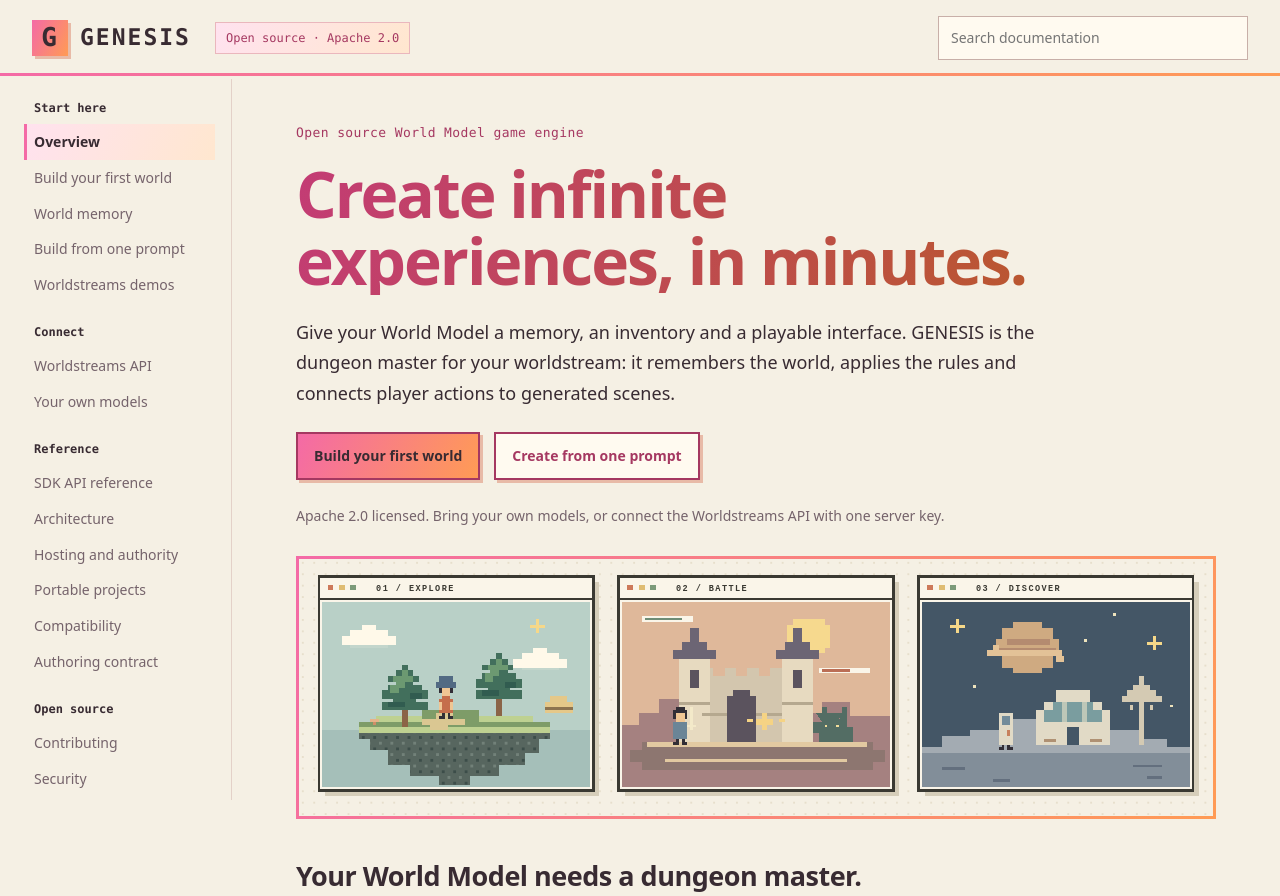
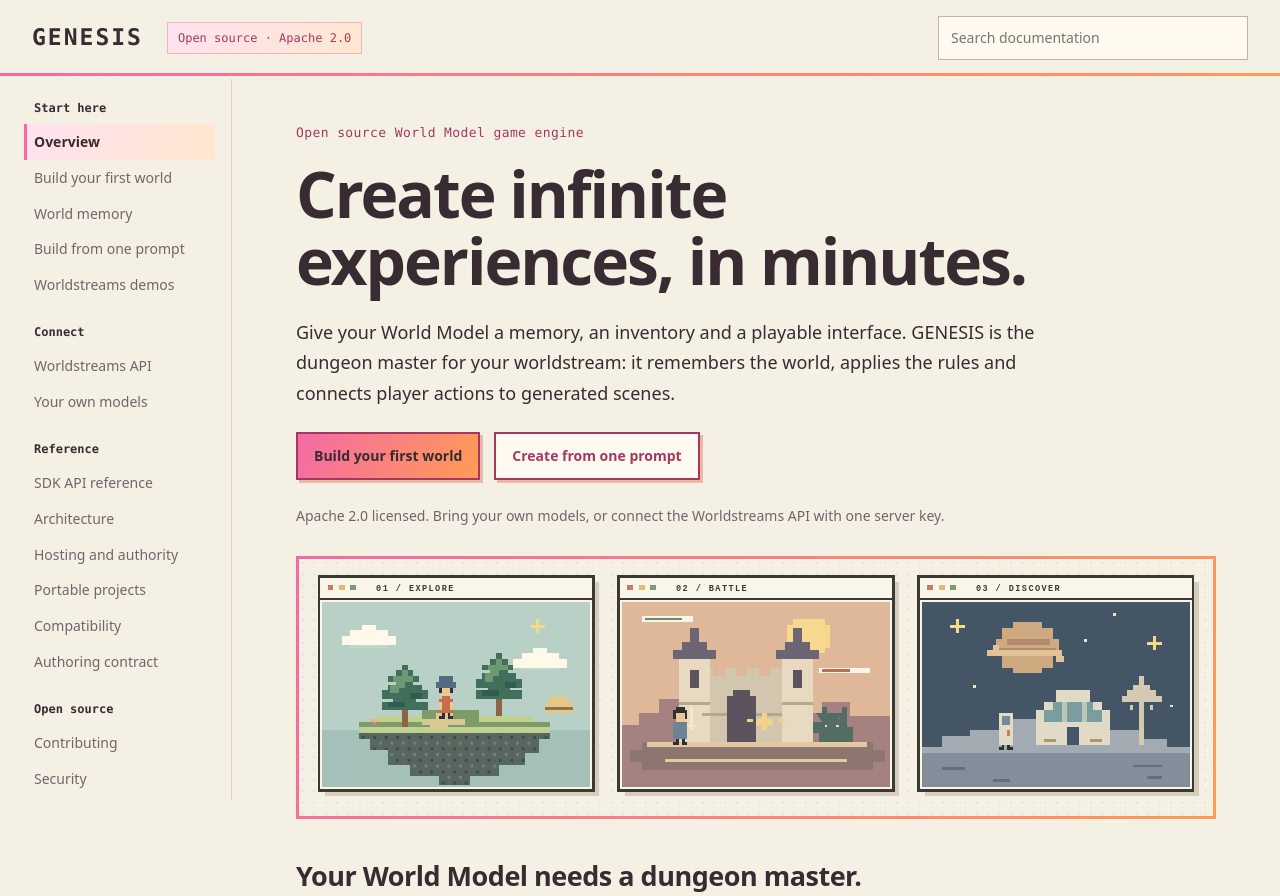
Before and after one commit to sequencer-media/genesis, a website: page docs/index.html in a window 1280 px wide. Shown: the top 896 px of the page. Drawn offline with Linux system fonts and the light colour scheme.

Commit message:
Remove Genesis placeholder icon and headline gradient

```diff
--- a/docs/index.html
+++ b/docs/index.html
@@ -11,7 +11,7 @@
 <body class="home-page">
   <a class="skip-link" href="#main">Skip to content</a>
   <header class="site-header">
-    <a class="brand" href="index.html" aria-label="GENESIS home"><span class="brand-mark" aria-hidden="true">G</span>GENESIS</a>
+    <a class="brand" href="index.html" aria-label="GENESIS home">GENESIS</a>
     <a class="license-badge" href="license.html">Open source · Apache 2.0</a>
     <form class="search" role="search">
       <label class="sr-only" for="docs-search">Search Genesis documentation</label>
--- a/docs/site/site.css
+++ b/docs/site/site.css
@@ -12,8 +12,7 @@
 .skip-link{position:fixed;left:18px;top:-100px;z-index:50;background:var(--card);padding:10px 16px}
 .skip-link:focus{top:12px}
 .site-header{position:sticky;top:0;z-index:20;display:flex;align-items:center;gap:24px;padding:16px 32px;border-bottom:3px solid transparent;background:var(--gradient) bottom/100% 3px no-repeat,var(--paper)}
-.brand{display:flex;align-items:center;gap:12px;color:var(--ink);font:bold 23px/1.2 ui-monospace,SFMono-Regular,Consolas,monospace;letter-spacing:2px;text-decoration:none;white-space:nowrap}
-.brand-mark{display:grid;place-items:center;width:36px;height:36px;background:var(--gradient);color:var(--ink);font-size:26px;box-shadow:3px 3px 0 var(--shadow)}
+.brand{color:var(--ink);font:bold 23px/1.2 ui-monospace,SFMono-Regular,Consolas,monospace;letter-spacing:2px;text-decoration:none;white-space:nowrap}
 .license-badge{font:12px/1.4 ui-monospace,SFMono-Regular,Consolas,monospace;color:var(--accent);border:1px solid #eab7bd;background:var(--soft);padding:7px 10px;text-decoration:none;white-space:nowrap}
 .search{position:relative;margin-left:auto;width:min(310px,34vw)}
 .search input{width:100%;border:1px solid #c8afa8;background:var(--card);padding:9px 12px;font-size:14px;color:var(--ink);border-radius:0}
@@ -55,7 +54,6 @@
 .page-toc summary{font-weight:600}
 .page-toc nav{display:flex;flex-wrap:wrap;gap:8px 20px;margin-top:12px}
 .hero h1{font-size:clamp(38px,5.1vw,64px);max-width:820px;line-height:1.05;letter-spacing:-2px}
-@supports(background-clip:text){.hero h1{background:linear-gradient(110deg,#c33c75,#b95a28);background-clip:text;color:transparent}}
 .hero p{font-size:18px;max-width:760px}
 .hero .hero-label{font:13px/1.5 ui-monospace,SFMono-Regular,Consolas,monospace;letter-spacing:.4px;color:var(--accent);margin-bottom:18px}
 .hero .hero-note{font-size:14px;color:var(--muted);margin:18px 0 26px}
@@ -90,6 +88,6 @@
 .site-footer nav{display:flex;flex-wrap:wrap;gap:10px 20px}
 .release-note{margin-top:16px}
 @media(max-width:1000px){.site-header{gap:16px;padding:14px 20px}.license-badge{font-size:11px}.site-layout{grid-template-columns:205px minmax(0,1fr)}.sidebar{padding-left:14px}main{padding:36px 24px}.feature-grid{grid-template-columns:1fr}.feature-grid section{padding:18px}}
-@media(max-width:720px){html{scroll-padding-top:156px}.site-header{display:grid;grid-template-columns:1fr auto;padding:12px 16px;gap:12px}.brand{font-size:20px}.brand-mark{width:30px;height:30px;font-size:22px}.license-badge{font-size:10px;padding:5px 6px}.search{grid-column:1/-1;width:100%;margin:0}.search-results{width:100%}.site-layout{display:block}.sidebar{display:none}.mobile-navigation{display:block;border-bottom:1px solid var(--line);padding:10px 16px}.mobile-navigation summary{font-size:14px;font-weight:600}.mobile-navigation nav{padding:14px 0}.mobile-navigation .nav-group{margin-top:18px}main{padding:30px 16px}h1{font-size:34px}h2{font-size:24px}.hero h1{font-size:43px}.hero p{font-size:16px}.demo-gallery{grid-template-columns:1fr}.demo-card.featured{grid-column:auto}.hero-actions{gap:10px}.button{font-size:13px}pre{font-size:12px;padding:16px}.code-block pre{padding-top:42px}td,th{padding:9px}.site-footer{margin-top:36px}}
+@media(max-width:720px){html{scroll-padding-top:156px}.site-header{display:grid;grid-template-columns:1fr auto;padding:12px 16px;gap:12px}.brand{font-size:20px}.license-badge{font-size:10px;padding:5px 6px}.search{grid-column:1/-1;width:100%;margin:0}.search-results{width:100%}.site-layout{display:block}.sidebar{display:none}.mobile-navigation{display:block;border-bottom:1px solid var(--line);padding:10px 16px}.mobile-navigation summary{font-size:14px;font-weight:600}.mobile-navigation nav{padding:14px 0}.mobile-navigation .nav-group{margin-top:18px}main{padding:30px 16px}h1{font-size:34px}h2{font-size:24px}.hero h1{font-size:43px}.hero p{font-size:16px}.demo-gallery{grid-template-columns:1fr}.demo-card.featured{grid-column:auto}.hero-actions{gap:10px}.button{font-size:13px}pre{font-size:12px;padding:16px}.code-block pre{padding-top:42px}td,th{padding:9px}.site-footer{margin-top:36px}}
 @media(prefers-reduced-motion:reduce){html{scroll-behavior:auto}}
-@media(forced-colors:active){.hero h1{background:none;color:CanvasText}.site-header{border-bottom-color:CanvasText}.hero>img{border-image:none;border-color:CanvasText}}
+@media(forced-colors:active){.site-header{border-bottom-color:CanvasText}.hero>img{border-image:none;border-color:CanvasText}}
```
Also changed, not shown: docs/agent-skill.html (+1 -1 lines), docs/api.html (+1 -1 lines), docs/architecture.html (+1 -1 lines), docs/authoring-rules.html (+1 -1 lines), docs/compatibility.html (+1 -1 lines), docs/contributing.html (+1 -1 lines), docs/demos.html (+1 -1 lines), docs/getting-started.html (+1 -1 lines), docs/host-authority.html (+1 -1 lines), docs/integration.html (+1 -1 lines), docs/license.html (+1 -1 lines), docs/project-boundary.html (+1 -1 lines), docs/providers.html (+1 -1 lines), docs/readme.html (+1 -1 lines), 3 more files.
